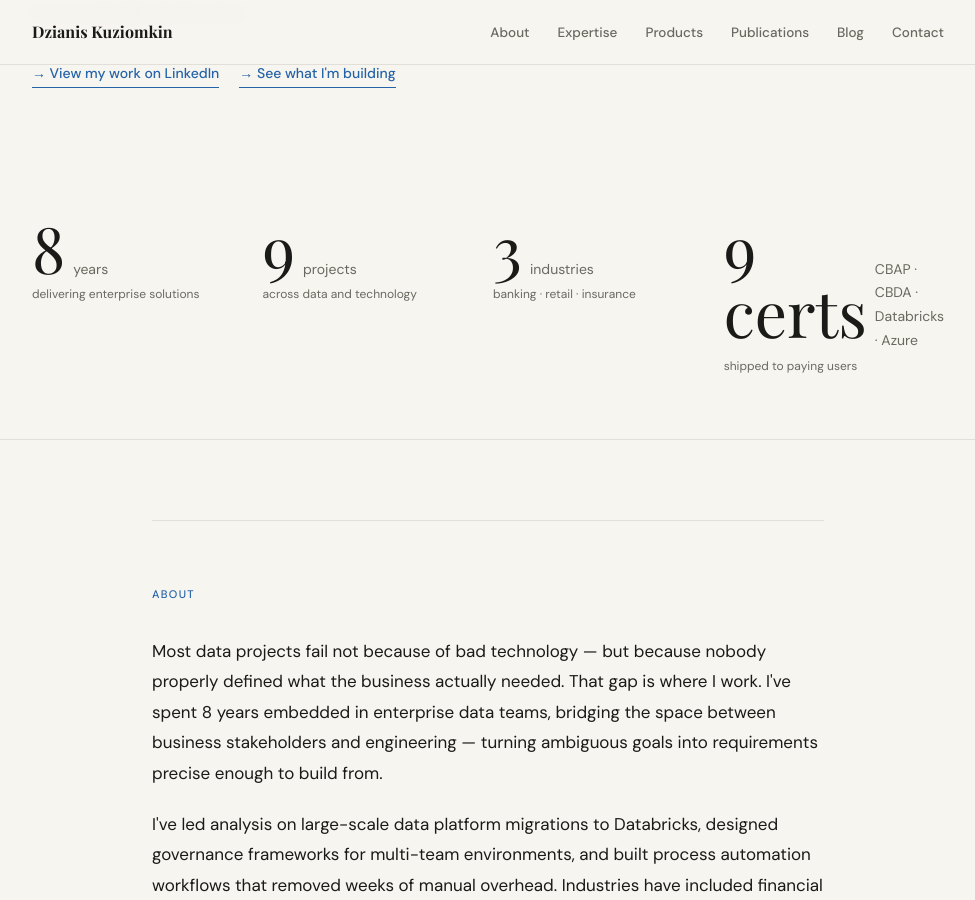
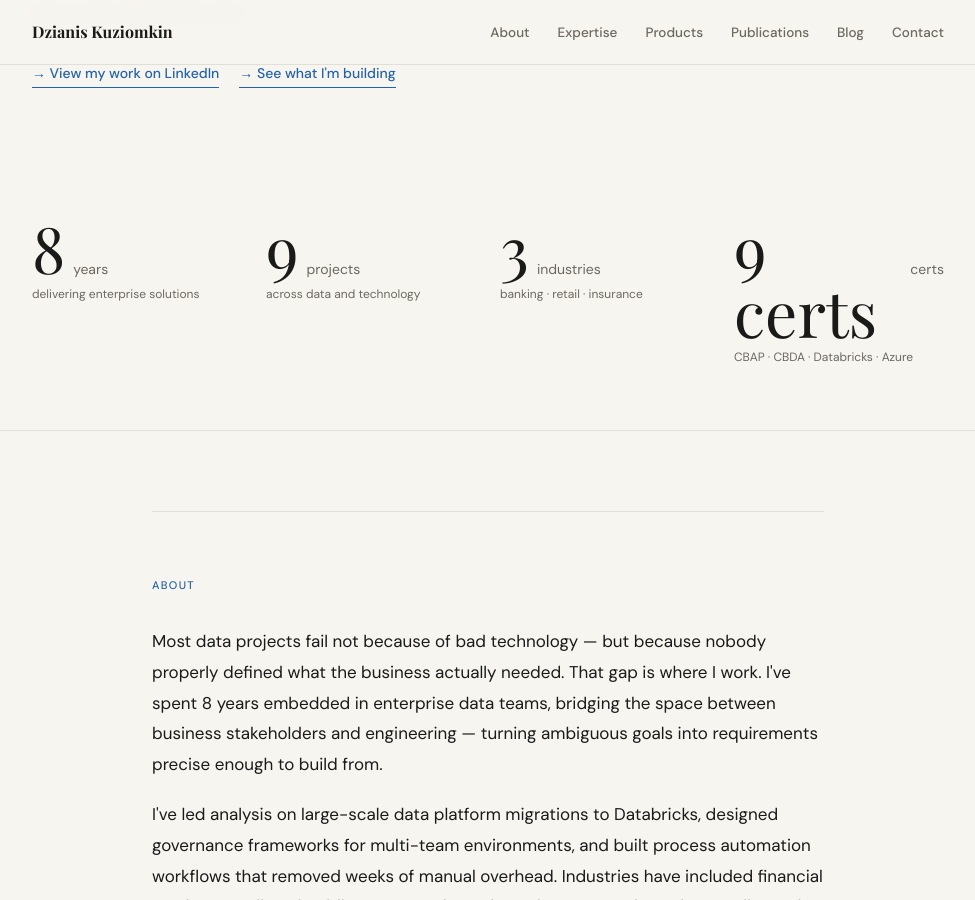
Before and after one commit to Kuziomkin/dzianiskuziomkin_landing, a Jekyll site: the page index.html, which Jekyll copies as it is, in a window 1280 px wide and 900 px high, scrolled down 547 px. Shown: the whole window, without its empty margins (152-1127 px from the left). Built offline with Jekyll 4.4.1, drawn with Linux system fonts in a browser that asks for light colours; some web fonts are replaced.

Commit message:
Adjusted main page

```diff
--- a/index.html
+++ b/index.html
@@ -176,10 +176,10 @@
                 </div>
                 <div class="stat-item">
                     <div class="stat-head">
-                        <span class="stat-num">9 certs</span><span class="stat-unit">CBAP · CBDA · Databricks ·
-                            Azure</span>
+                        <span class="stat-num">9 certs</span><span class="stat-unit">certs</span>
                     </div>
-                    <div class="stat-sub">shipped to paying users</div>
+                    <div class="stat-sub">CBAP · CBDA · Databricks ·
+                            Azure</div>
                 </div>
             </div>
         </div>
```
